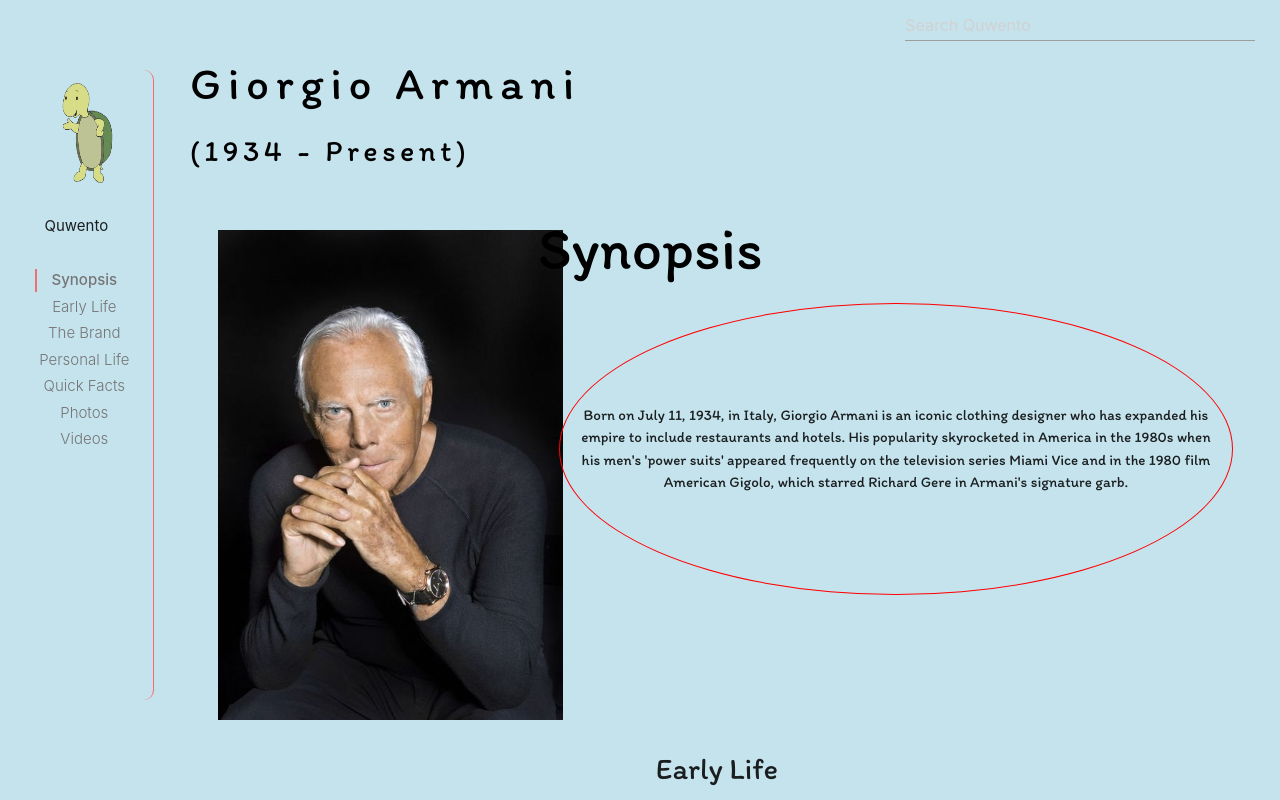
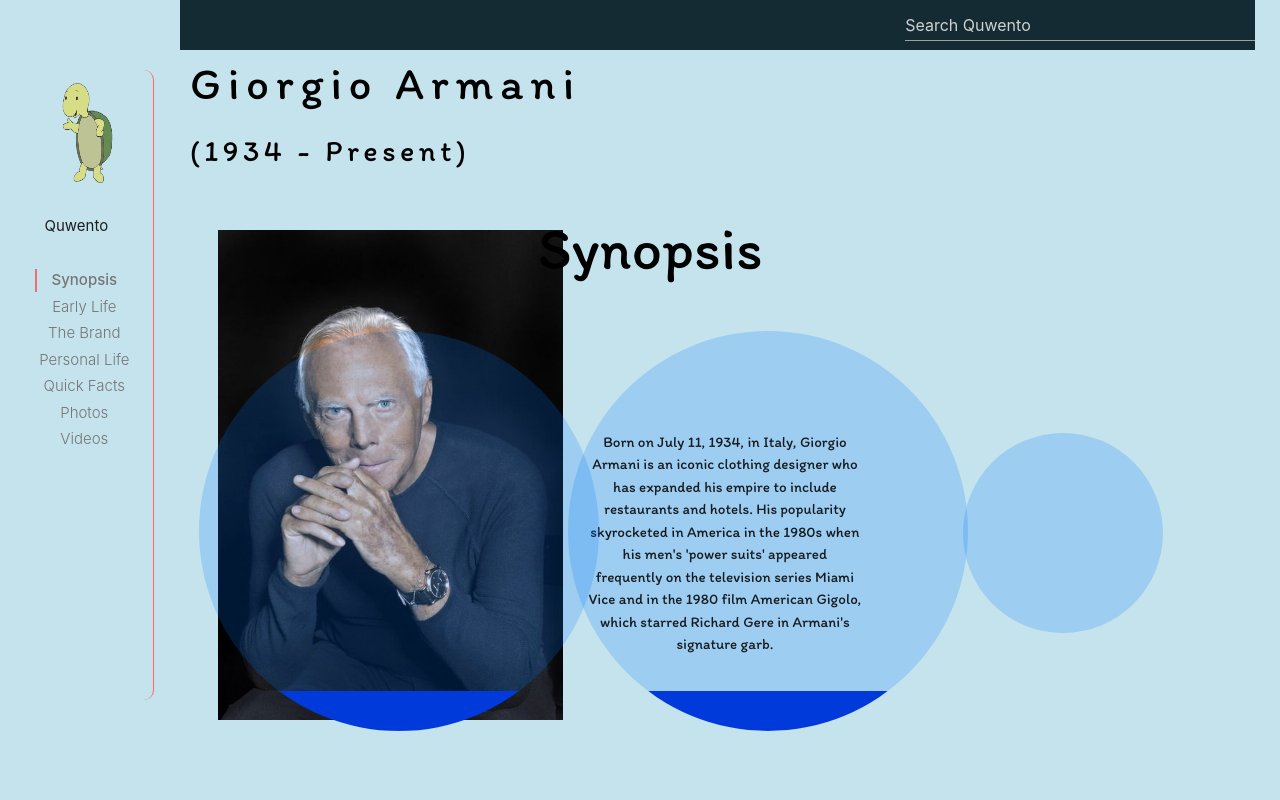
Before and after one commit to kurtgee6/whatif, a plain HTML site: page index.html in a window 1280 px wide. Shown: the top 800 px of the page. Drawn offline with nearby package versions, Linux system fonts and the light colour scheme.

Commit message:
bubbles animation

```diff
--- a/css/index.css
+++ b/css/index.css
@@ -31,9 +31,8 @@ body {
     margin-left: 180px;
     width: 84%;
     height: 50px;
-    color: black;
     position: fixed;
-    background-color: #c5e3ed;
+    background-color: #142b33;
     top: 0;
 }
 
@@ -43,7 +42,7 @@ body {
     margin-top: 10px;
     width: 350px;
     height: 30px;
-    color: black;
+    color: yellow;
 }
 /* Container */
 .right-bottom-carton {
@@ -98,17 +97,21 @@ body {
 .content-word {
     font-size: 10px;
     padding: 100px 20px;
-    margin: 10px;
-    border-radius: 90%;
-    border: 1px solid red;
-
-    -webkit-animation: fadein 4s; /* Safari, Chrome and Opera > 12.1 */
-    -moz-animation: fadein 4s; /* Firefox < 16 */
-     -ms-animation: fadein 4s; /* Internet Explorer */
-      -o-animation: fadein 4s; /* Opera < 12.1 */
-         animation: fadein 4s;
+    height: 400px;
+    width: 400px;
+    background: linear-gradient(to bottom, rgba(0, 119, 255, 0.2) 90%, #003adb 10%);
+    border-radius: 100%;
+    margin-bottom: 400px;
 }
-
+/* random bubble */
+#random-bubble {
+    height: 200px;
+    width: 200px;
+    background: rgba(0, 119, 255, 0.2);
+    border-radius: 100%;
+    float: right;
+    margin: 100px;
+}
 .profile-image {
     margin: 2px;
     height: 490px;
--- a/css/waypoints.css
+++ b/css/waypoints.css
@@ -56,4 +56,22 @@
         transform: rotate(0)
     }
 }
-/* jello movement */
+/* content-word right to left movement */
+.content-word{
+    animation:
+      nudge 5s linear infinite alternate;
+  }
+  @keyframes nudge {
+    70%, 100% {
+      transform: translate(20px, 30px);
+    }
+  }
+#random-bubble{
+    animation:
+      nudge 8s linear infinite alternate;
+  }
+  @keyframes nudge {
+    70%, 90% {
+      transform: translate(20px, 40px);
+    }
+}
--- a/index.html
+++ b/index.html
@@ -48,8 +48,8 @@
                 </div>
             </div>
             <!-- Synopsis -->
-            <p id="synopsis" class="scrollspy" style="margin: 0px; margin-top: 30px; font-size: 60px; font-family: 'Itim', cursive;">Synopsis</p>
-            <div class="col s8">
+            <p id="synopsis" class="scrollspy" style="margin: 0px; margin-top: 30px; font-size: 60px; font-family: 'Itim', cursive;">Synopsis</p>            <div class="col s8">
+                <h6 id="random-bubble"></h6>
                 <div class="content-word" style="font-family: 'Itim', cursive; font-size:15px; text-align: center;">
                     Born on July 11, 1934, in Italy, Giorgio Armani is an iconic
                     clothing designer who has expanded his empire to include restaurants
@@ -59,6 +59,9 @@
                     signature garb.
                 </div>
             </div>
+            <div class="content-word"></div>
+            <h6 id="random-bubble"></h6>
+
             <!-- Early Life -->
             <div class="col s12">
                 <h3 style="text-align: center; font-size: 30px; font-family: 'Itim', cursive;">Early Life</h3>
```
